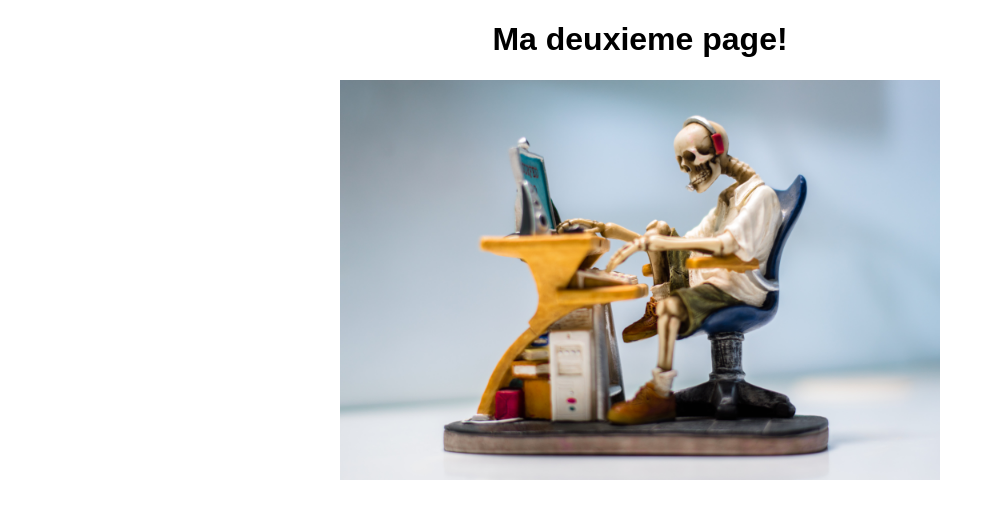
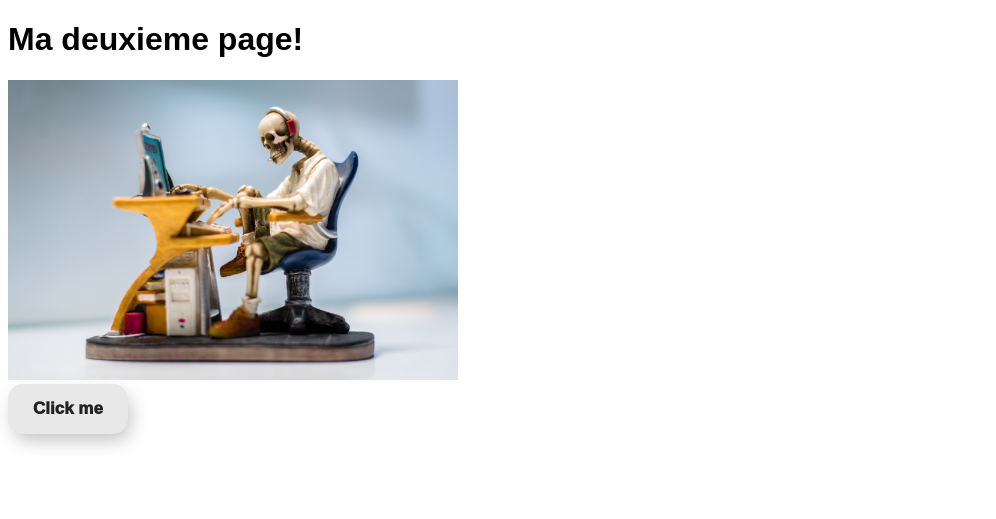
Before and after one commit to tristanhache/just-a-rather-very-intelligent-system, a Flask app: page /ma-deuxieme-page in a window 1280 px wide. Shown: the top 519 px of the page, without its empty margins (0-996 px from the left). Run offline with Flask 2, Linux system fonts and the light colour scheme.

Commit message:
Update Files

```diff
--- a/app.py
+++ b/app.py
@@ -11,8 +11,3 @@ def index():
 @app.route("/ma-deuxieme-page")
 def page2():
     return render_template("page-2.html")
-
-
-@app.route("/countdown")
-def countdown():
-    return render_template("countdown.html")
--- a/static/css/main.css
+++ b/static/css/main.css
@@ -3,12 +3,53 @@ body {
   font-family: Poppins, sans-serif;
 }
 
-.container {
-  max-width: 600px;
-  text-align: center;
-  margin: 0 auto;
+.container img {
+  height: 300px;
+  width: 450px;
 }
 
-.container img {
-  max-width: 100%;
-}
+
+
+
+button {
+  padding: 15px 25px;
+  border: unset;
+  border-radius: 15px;
+  color: #212121;
+  z-index: 1;
+  background: #e8e8e8;
+  position: relative;
+  font-weight: 1000;
+  font-size: 17px;
+  -webkit-box-shadow: 4px 8px 19px -3px rgba(0,0,0,0.27);
+  box-shadow: 4px 8px 19px -3px rgba(0,0,0,0.27);
+  transition: all 250ms;
+  overflow: hidden;
+  text-decoration: none;
+ }
+
+ button::before {
+  content: "";
+  position: absolute;
+  top: 0;
+  left: 0;
+  height: 100%;
+  width: 0;
+  border-radius: 15px;
+  background-color: #212121;
+  z-index: -1;
+  -webkit-box-shadow: 4px 8px 19px -3px rgba(0,0,0,0.27);
+  box-shadow: 4px 8px 19px -3px rgba(0,0,0,0.27);
+  transition: all 250ms;
+  text-decoration: none;
+ }
+
+ button:hover {
+  color: #e8e8e8;
+  text-decoration: none;
+ }
+
+ button:hover::before {
+  width: 100%;
+  text-decoration: none;
+ }
--- a/templates/page-2.html
+++ b/templates/page-2.html
@@ -11,5 +11,10 @@
 
         <img src="{{ url_for('static', filename='images/image-2.jpeg') }}" />
     </div>
+
+    <a href="https://github.com/tristanhache/tristanapp">
+        <button>Click me</button>
+    </a>
+
 </body>
 </html>
```
Also changed, not shown: static/css/countdown.css (deleted, +0 -71 lines), static/js/countdown.js (deleted, +0 -43 lines), templates/countdown.html (deleted, +0 -28 lines).
